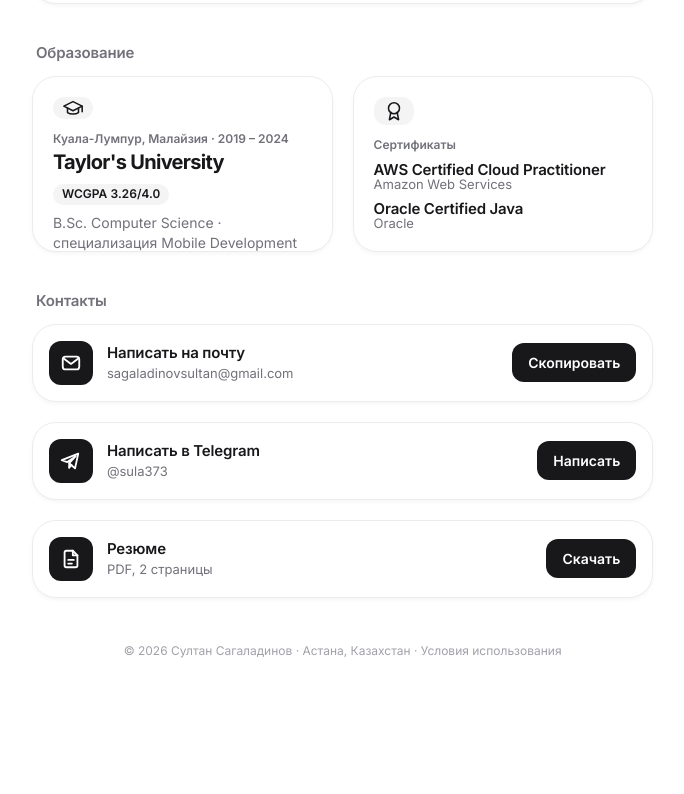
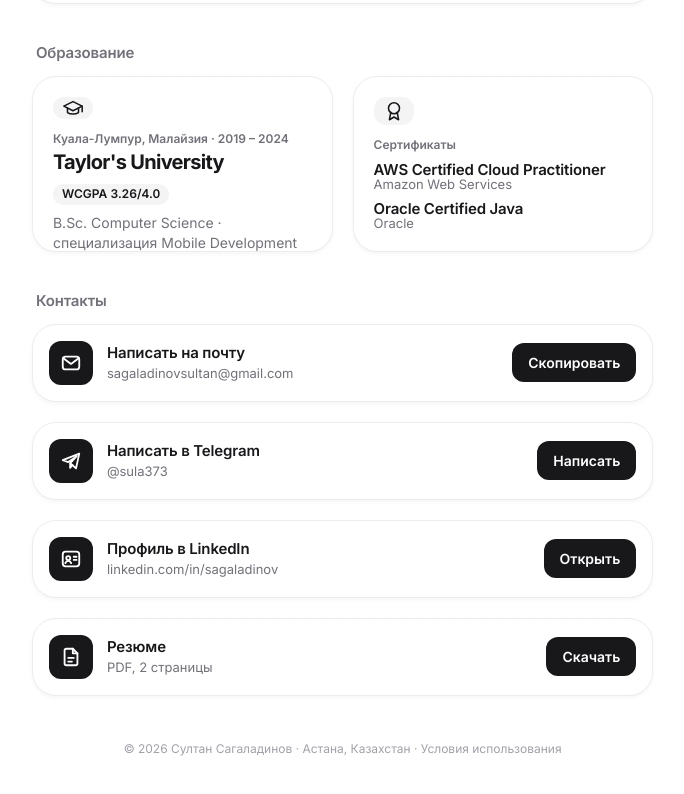
Before and after one commit to sagaladinov/portfolio-website, a Next.js app: page / in a window 1280 px wide. Shown: the part 1538-2332 px from the top of the page, without its empty margins (573-1257 px from the left). Before the commit the page ends 2282 px from the top, so only its background shows below. Built offline with nearby package versions, Linux system fonts and the light colour scheme; no server answers.

Commit message:
Contacts: add LinkedIn

```diff
--- a/components/Bento.tsx
+++ b/components/Bento.tsx
@@ -20,6 +20,11 @@
 const PlaneIcon = () => (
   <svg viewBox="0 0 24 24" fill="none" stroke="currentColor" strokeWidth="2" strokeLinecap="round" strokeLinejoin="round" aria-hidden="true">
     <path d="M21 4 3 11l6 2.2L18 7l-6.8 7.4L17.5 20z" /><path d="m11.2 14.4-.2 5.1 2.6-3.3" />
+  </svg>
+);
+const ProfileIcon = () => (
+  <svg viewBox="0 0 24 24" fill="none" stroke="currentColor" strokeWidth="2" strokeLinecap="round" strokeLinejoin="round" aria-hidden="true">
+    <rect x="3" y="4" width="18" height="16" rx="3" /><circle cx="9" cy="11" r="2.2" /><path d="M5.8 16.5c.6-1.6 1.8-2.4 3.2-2.4s2.6.8 3.2 2.4M15 9.5h3M15 13h3" />
   </svg>
 );
 const LinkIcon = () => (
@@ -180,13 +185,14 @@
 
       {site.links.map((l) => (
         <a key={l.href} className="tile rowt w4 h1" href={l.href} target="_blank" rel="noopener">
-          {l.label === "Telegram" ? (
-            <span className="ic tg"><PlaneIcon /></span>
-          ) : (
-            <span className="ic"><LinkIcon /></span>
-          )}
-          <span className="lbl"><b>{l.label === "Telegram" ? t("b.tg") : l.label}</b><small>{l.handle}</small></span>
-          <span className="pill">{t("b.msg")}</span>
+          <span className="ic">
+            {l.label === "Telegram" ? <PlaneIcon /> : l.label === "LinkedIn" ? <ProfileIcon /> : <LinkIcon />}
+          </span>
+          <span className="lbl">
+            <b>{l.label === "Telegram" ? t("b.tg") : l.label === "LinkedIn" ? t("b.li") : l.label}</b>
+            <small>{l.handle}</small>
+          </span>
+          <span className="pill">{l.label === "LinkedIn" ? t("b.lib") : t("b.msg")}</span>
         </a>
       ))}
 
--- a/content/i18n.ts
+++ b/content/i18n.ts
@@ -18,7 +18,7 @@
  "b.projects":"Проекты","b.int":"Стажировки","b.kl":"Куала-Лумпур",
  "i1.when":"апр 2024 – авг 2024","i1.l":["Помогал команде Business Development: решал проблемы и делал лендинги и страницы офферов","Улучшил внутренний сайт Atlas, чтобы им было удобно пользоваться разным отделам"],
  "i2.when":"дек 2023 – фев 2024","i2.l":["Участвовал в создании админ-панели для приложения OkOk","Вёл маркетинг и соцсети приложения OkOk"],"b.edu":"Образование","b.edu.k":"Бакалавриат","b.edu.loc":"Куала-Лумпур, Малайзия","b.edu.deg":"B.Sc. Computer Science · специализация Mobile Development","b.cert.k":"Сертификаты","b.about":"Обо мне","b.contacts":"Контакты","b.sk":"Что я делаю","b.skl":["Discovery","WBS и декомпозиция","Интеграции и API","GA4 и воронки","Геймификация","Запуск в App Store","Маркетплейсы"],
- "b.tg":"Написать в Telegram","b.msg":"Написать","b.mail":"Написать на почту","b.cv":"Резюме","b.cvs":"PDF, 2 страницы","b.cvb":"Скачать","b.soon":"Скоро",
+ "b.tg":"Написать в Telegram","b.li":"Профиль в LinkedIn","b.lib":"Открыть","b.msg":"Написать","b.mail":"Написать на почту","b.cv":"Резюме","b.cvs":"PDF, 2 страницы","b.cvb":"Скачать","b.soon":"Скоро",
  "case.back":"Все проекты","case.more":"Вернуться к проектам",
  "nav.work":"Кейсы","nav.skills":"Навыки","nav.contact":"Контакт",
  "cta.cv":"CV","cta.work":"Смотреть кейсы","cta.cv2":"Скачать CV",
@@ -76,7 +76,7 @@
  "b.projects":"Projects","b.int":"Internships","b.kl":"Kuala Lumpur",
  "i1.when":"Apr 2024 – Aug 2024","i1.l":["Supported the Business Development team by resolving issues and delivering landing and offer pages","Enhanced the internal website (Atlas), improving usability across departments"],
  "i2.when":"Dec 2023 – Feb 2024","i2.l":["Played an integral role in building the admin panel for the OkOk app","Led marketing initiatives, managing social media for the OkOk app"],"b.edu":"Education","b.edu.k":"Bachelor's degree","b.edu.loc":"Kuala Lumpur, Malaysia","b.edu.deg":"B.Sc. Computer Science · Mobile Development track","b.cert.k":"Certifications","b.about":"About","b.contacts":"Contact","b.sk":"What I do","b.skl":["Discovery","WBS and decomposition","Integrations and APIs","GA4 and funnels","Gamification","App Store launch","Marketplaces"],
- "b.tg":"Message me on Telegram","b.msg":"Message","b.mail":"Email me","b.cv":"Resume","b.cvs":"PDF, 2 pages","b.cvb":"Download","b.soon":"Soon",
+ "b.tg":"Message me on Telegram","b.li":"Connect on LinkedIn","b.lib":"Connect","b.msg":"Message","b.mail":"Email me","b.cv":"Resume","b.cvs":"PDF, 2 pages","b.cvb":"Download","b.soon":"Soon",
  "case.back":"All projects","case.more":"Back to projects",
  "nav.work":"Work","nav.skills":"Skills","nav.contact":"Contact",
  "cta.cv":"CV","cta.work":"See the work","cta.cv2":"Download CV",
@@ -137,7 +137,7 @@
   avatar: "/avatar-square.jpg" as string | null,
   // Добавьте ссылки, когда будут готовы: они появятся в блоке контакта.
   links: [
-    // { label: "LinkedIn", handle: "in/sultan", href: "https://www.linkedin.com/in/..." },
     { label: "Telegram", handle: "@sula373", href: "https://t.me/sula373" },
+    { label: "LinkedIn", handle: "linkedin.com/in/sagaladinov", href: "https://www.linkedin.com/in/sagaladinov/" },
   ] as { label: string; handle: string; href: string }[],
 };
```
